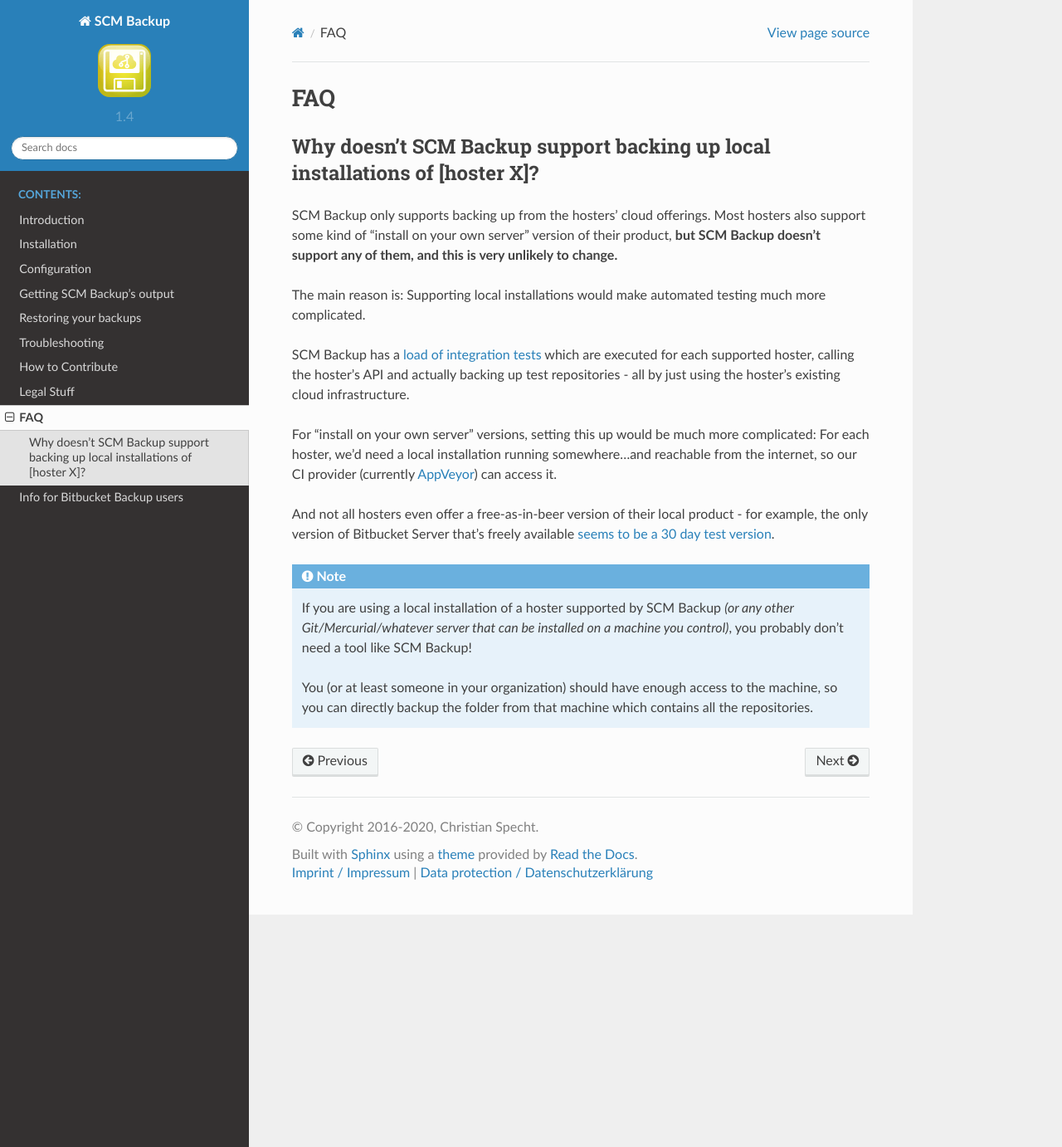
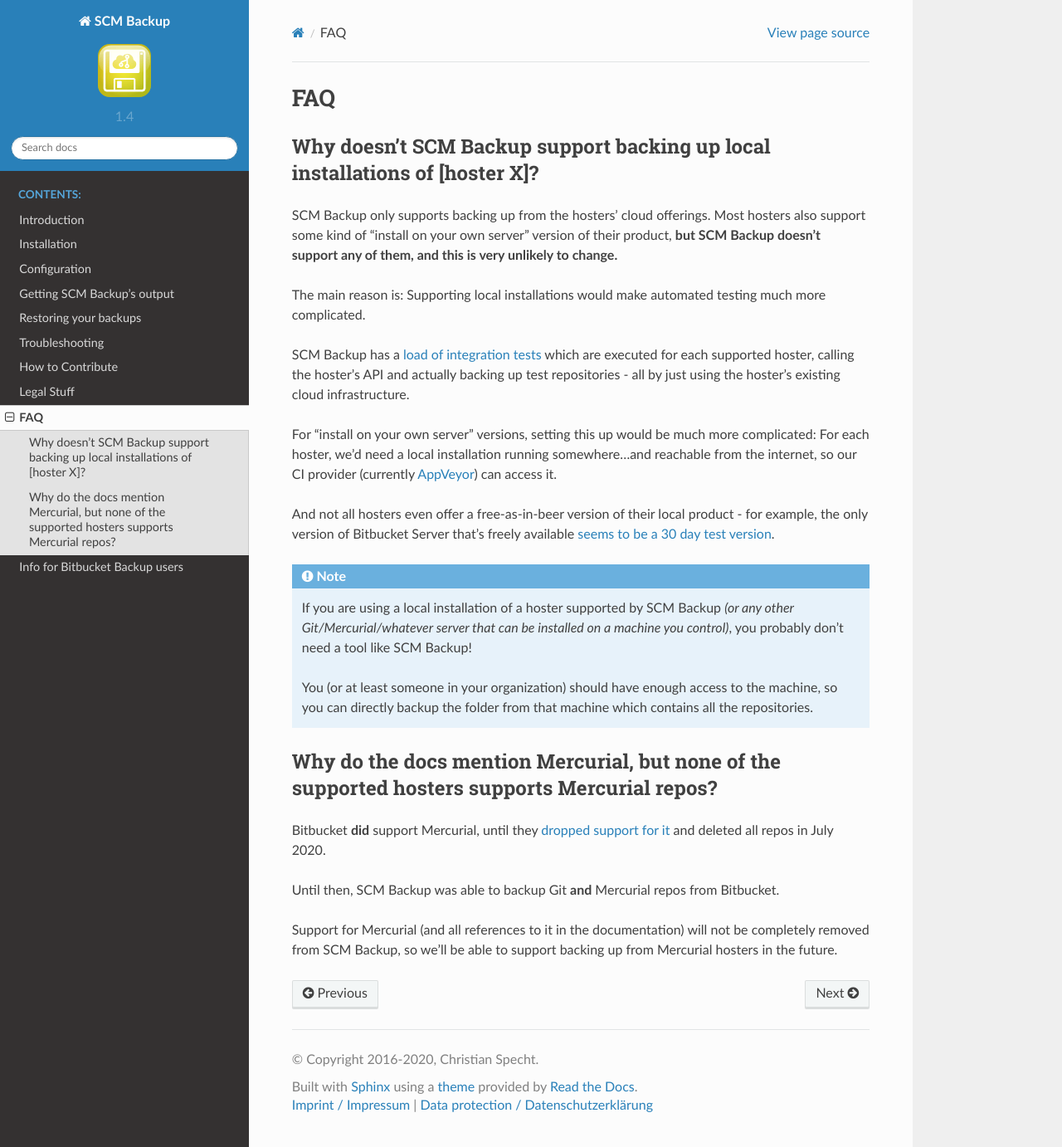
Before and after one commit to christianspecht/scm-backup-docs, a Sphinx documentation site: the page built from source/faq.rst, in a window 1280 px wide and 1382 px high. Shown: the whole window at 83% size. Built offline with Sphinx 7.4.7 and the Read the Docs theme 2.0.0, drawn with Linux system fonts in a browser that asks for light colours.

Commit message:
add note about Mercurial
(christianspecht/scm-backup#40)

```diff
--- a/source/faq.rst
+++ b/source/faq.rst
@@ -21,3 +21,15 @@ And not all hosters even offer a free-as-in-beer version of their local product
     If you are using a local installation of a hoster supported by SCM Backup *(or any other Git/Mercurial/whatever server that can be installed on a machine you control)*, you probably don't need a tool like SCM Backup!
 
     You (or at least someone in your organization) should have enough access to the machine, so you can directly backup the folder from that machine which contains all the repositories.
+
+
+.. _why-mercurial:
+
+Why do the docs mention Mercurial, but none of the supported hosters supports Mercurial repos?
+----------------------------------------------------------------------------------------------
+
+Bitbucket **did** support Mercurial, until they `dropped support for it <https://bitbucket.org/blog/sunsetting-mercurial-support-in-bitbucket>`_ and deleted all repos in July 2020.
+
+Until then, SCM Backup was able to backup Git **and** Mercurial repos from Bitbucket.
+
+Support for Mercurial (and all references to it in the documentation) will not be completely removed from SCM Backup, so we'll be able to support backing up from Mercurial hosters in the future.
```
